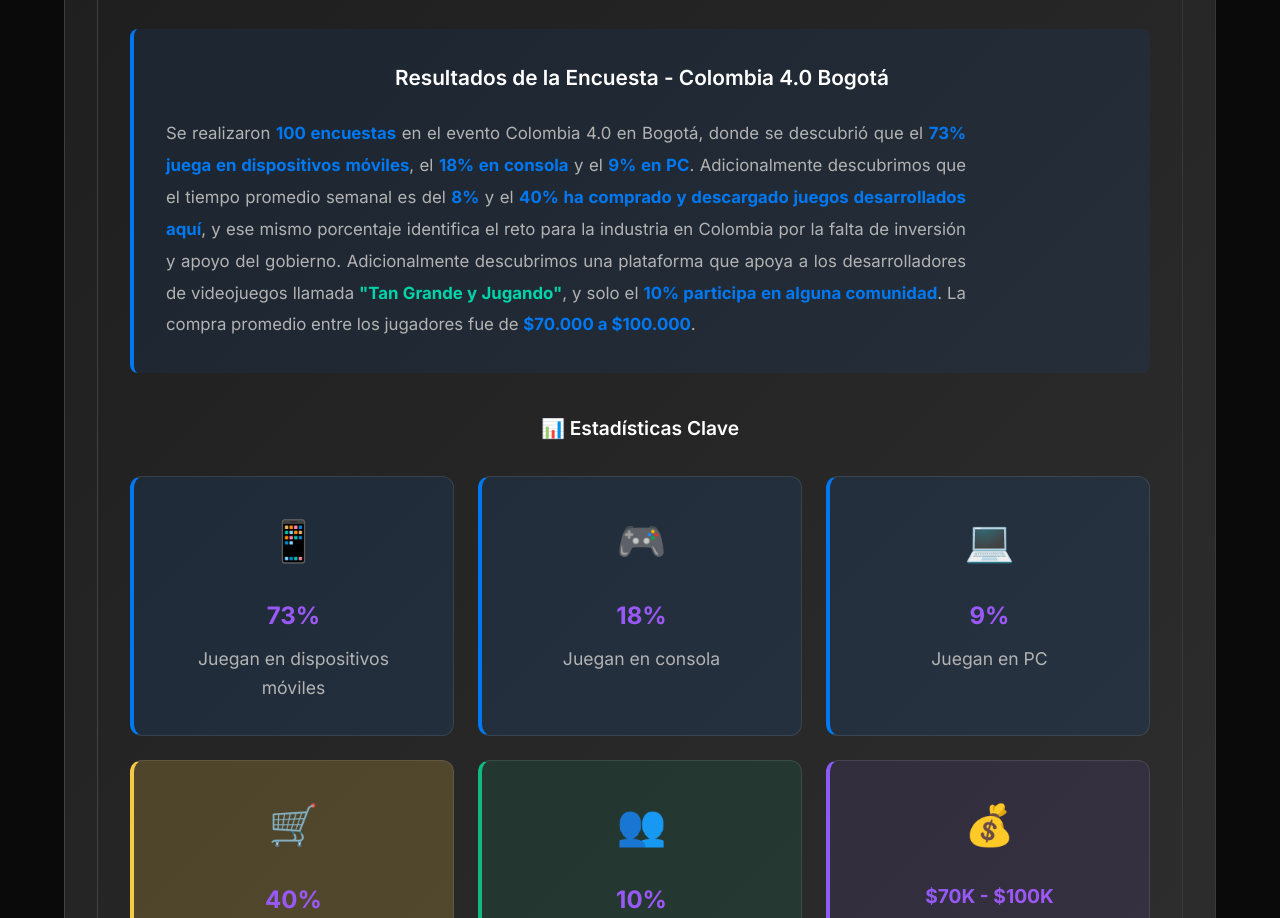
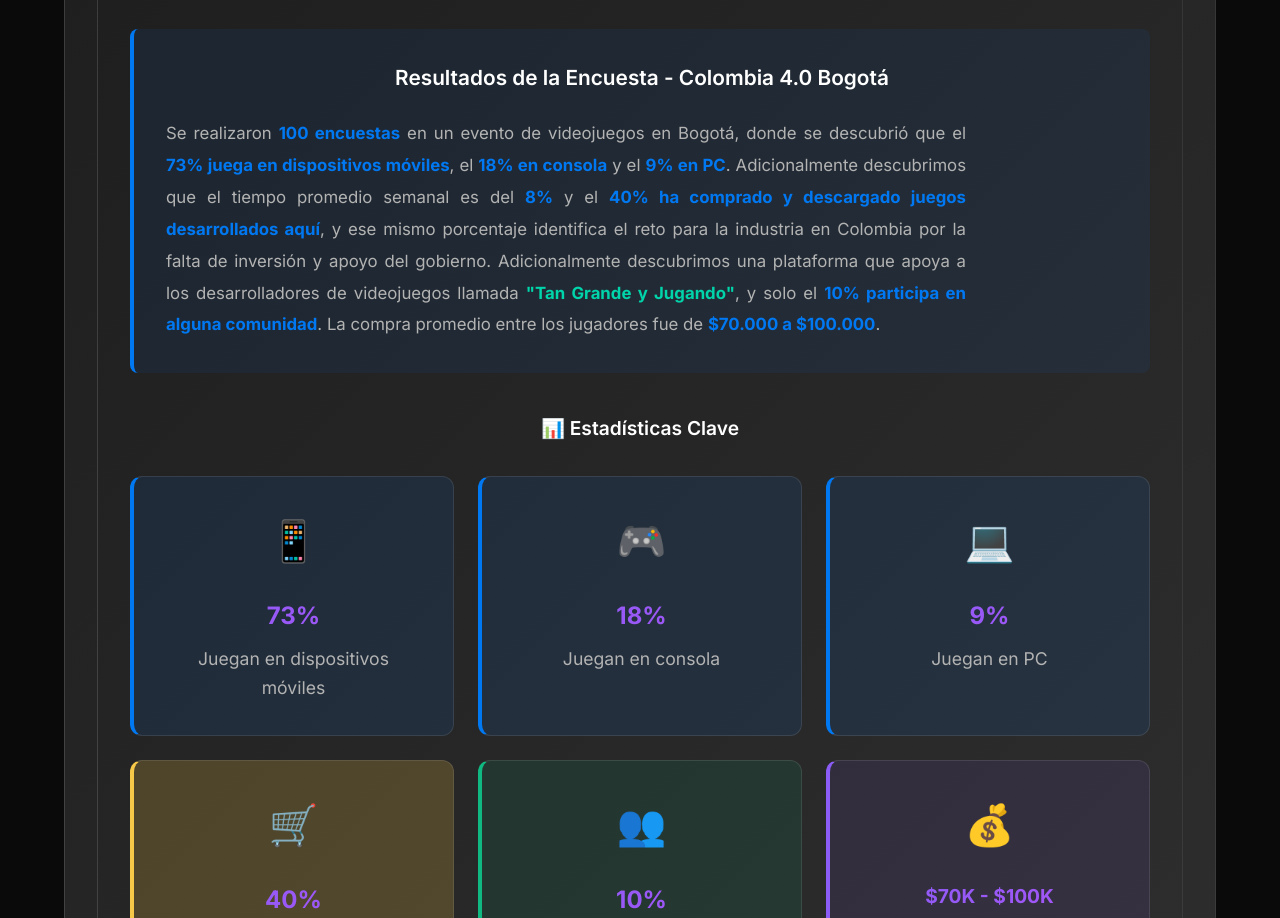
Before and after one commit to LyamBKR/proyectosena.git.io, a plain HTML site: page Investigación/Investigación.html in a window 1280 px wide. Shown: the part 10241-11159 px from the top of the page. Drawn offline with Linux system fonts and the light colour scheme.

Commit message:
Otro cambio chiquito en un texto

```diff
--- a/Investigación/Investigación.html
+++ b/Investigación/Investigación.html
@@ -733,7 +733,7 @@
                                 <div class="quote-highlight" style="margin-top: 2rem; padding: 2rem; background: rgba(0, 120, 242, 0.08); border-left: 4px solid var(--primary-color); border-radius: var(--border-radius-md);">
                                     <h4 style="margin: 0 0 1.5rem 0; color: var(--text-primary); font-size: 1.3rem; font-weight: 600;">Resultados de la Encuesta - Colombia 4.0 Bogotá</h4>
                                     <p style="margin: 0; color: var(--text-secondary); line-height: 1.9; font-size: 1.05rem; text-align: justify;">
-                                        Se realizaron <strong style="color: var(--primary-color);">100 encuestas</strong> en el evento Colombia 4.0 en Bogotá, donde se descubrió que el <strong style="color: var(--primary-color);">73% juega en dispositivos móviles</strong>, el <strong style="color: var(--primary-color);">18% en consola</strong> y el <strong style="color: var(--primary-color);">9% en PC</strong>. Adicionalmente descubrimos que el tiempo promedio semanal es del <strong style="color: var(--primary-color);">8%</strong> y el <strong style="color: var(--primary-color);">40% ha comprado y descargado juegos desarrollados aquí</strong>, y ese mismo porcentaje identifica el reto para la industria en Colombia por la falta de inversión y apoyo del gobierno. Adicionalmente descubrimos una plataforma que apoya a los desarrolladores de videojuegos llamada <strong style="color: var(--accent-color);">"Tan Grande y Jugando"</strong>, y solo el <strong style="color: var(--primary-color);">10% participa en alguna comunidad</strong>. La compra promedio entre los jugadores fue de <strong style="color: var(--primary-color);">$70.000 a $100.000</strong>.
+                                        Se realizaron <strong style="color: var(--primary-color);">100 encuestas</strong> en un evento de videojuegos en Bogotá, donde se descubrió que el <strong style="color: var(--primary-color);">73% juega en dispositivos móviles</strong>, el <strong style="color: var(--primary-color);">18% en consola</strong> y el <strong style="color: var(--primary-color);">9% en PC</strong>. Adicionalmente descubrimos que el tiempo promedio semanal es del <strong style="color: var(--primary-color);">8%</strong> y el <strong style="color: var(--primary-color);">40% ha comprado y descargado juegos desarrollados aquí</strong>, y ese mismo porcentaje identifica el reto para la industria en Colombia por la falta de inversión y apoyo del gobierno. Adicionalmente descubrimos una plataforma que apoya a los desarrolladores de videojuegos llamada <strong style="color: var(--accent-color);">"Tan Grande y Jugando"</strong>, y solo el <strong style="color: var(--primary-color);">10% participa en alguna comunidad</strong>. La compra promedio entre los jugadores fue de <strong style="color: var(--primary-color);">$70.000 a $100.000</strong>.
                                     </p>
                                 </div>
 
```
